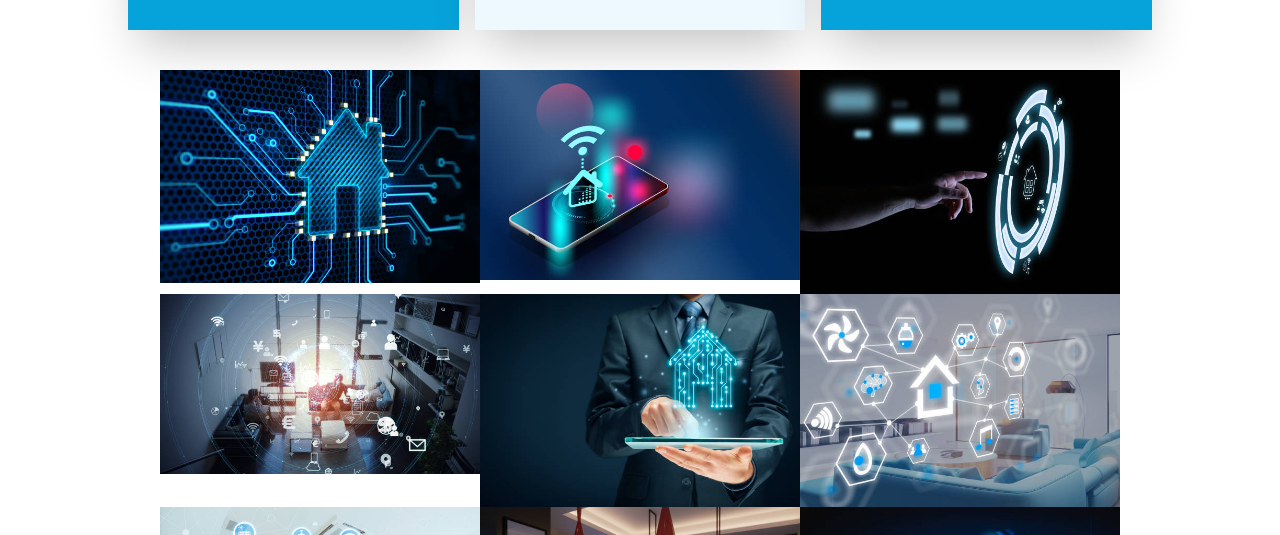
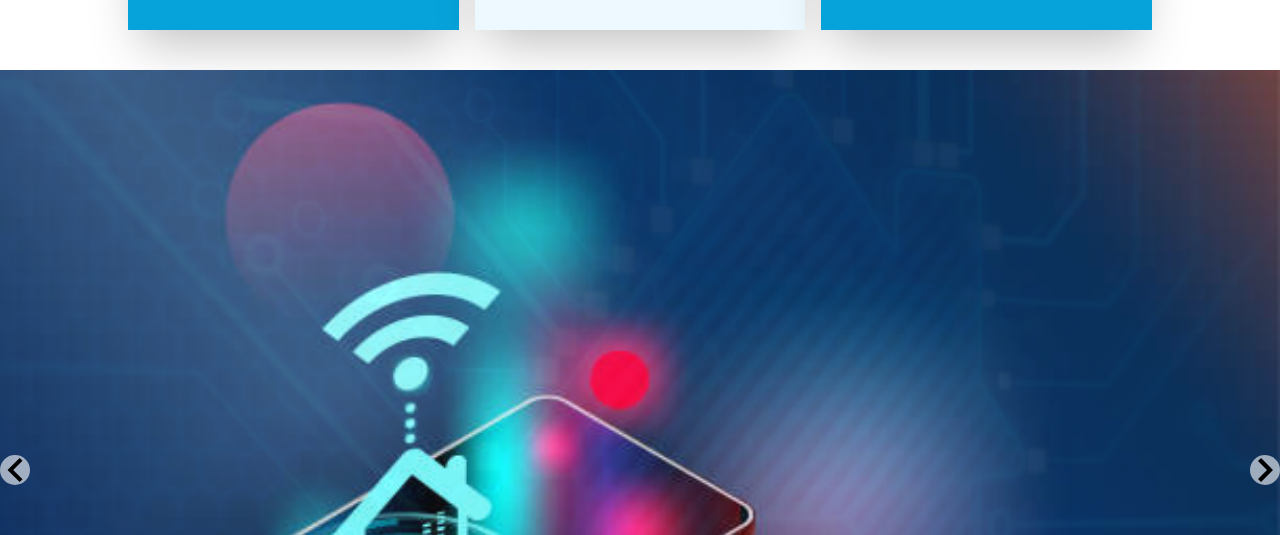
Before and after one commit to onlymachiavelli/instalink-react, a React (Vite) app: page / in a window 1280 px wide. Shown: the part 964-1499 px from the top of the page. Built offline with nearby package versions, Linux system fonts and the light colour scheme; some icons are missing.

Commit message:
slide images

```diff
--- a/src/components/Gallery.tsx
+++ b/src/components/Gallery.tsx
@@ -1,19 +1,45 @@
 import React, {} from 'react'
 import useImages from './Images'
+import 'react-slideshow-image/dist/styles.css'
+
+import {Fade, Zoom , } from 'react-slideshow-image'
 const Gallery = () =>{
     const {images, setImg} = useImages()
+    const spanStyle = {
+        padding: '20px',
+        background: '#efefef',
+        color: '#000000'
+      }
+
+      const divStyle = {
+        display: 'flex',
+        alignItems: 'center',
+        justifyContent: 'center',
+        backgroundSize: 'cover',
+        height: '400px'
+      }
     return (
-        <div className='w-3/4 h-auto grid grid-cols-3 overflow-hidden m-auto'>
-            {
+        <div className='w-full h-screen overflow-hidden '>
+            <Zoom scale={1.4} indicators={true} autoplay={true}>
+            {images.map((each: any, index :any) => (
+                <div key={index} style={{ width: "100%" }}>
+                    <img style={{ objectFit: "cover", width: "100%", }} alt="Slide Image" src={each}  className="h-screen"/>
+                </div>
+            ))}
+        </Zoom>
+        </div>
+    )
+}
+
+export default Gallery
+
+/*
+
+    {
                 images.map((img:any, index : any )=>{
                     return (
                         <img  width="400" height={"400"} src={img} className="object-cover"/>
                     )
                 })
             }
-
-        </div>
-    )
-}
-
-export default Gallery
+*/
```
